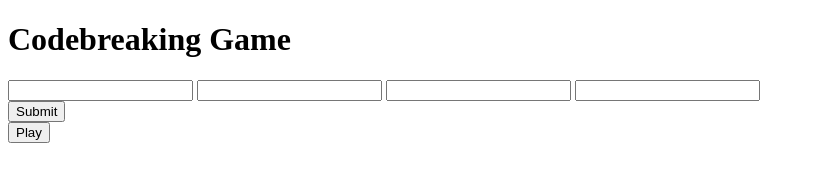
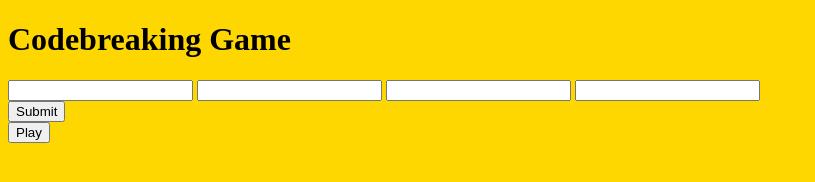
Before and after one commit to VeronicaTeodorof/code-breaking-game, a plain HTML site: page index.html in a window 1280 px wide. Shown: the whole page, without its empty margins (0-815 px from the left). Drawn offline with Linux system fonts and the light colour scheme.

Commit message:
Create assets/css/style css structure, link stylesheet in html and test the link

```diff
--- /dev/null
+++ b/assets/css/style.css
@@ -0,0 +1,5 @@
+/* test css link */
+
+body {
+    background-color: gold;
+}
--- a/index.html
+++ b/index.html
@@ -4,6 +4,9 @@
     <meta charset="UTF-8">
     <meta name="viewport" content="width=device-width, initial-scale=1.0">
     <title>Codebreaking Game</title>
+
+    <!-- custom css -->
+     <link rel="stylesheet" href="assets/css/style.css">
 </head>
 <body>
     <header>
```
